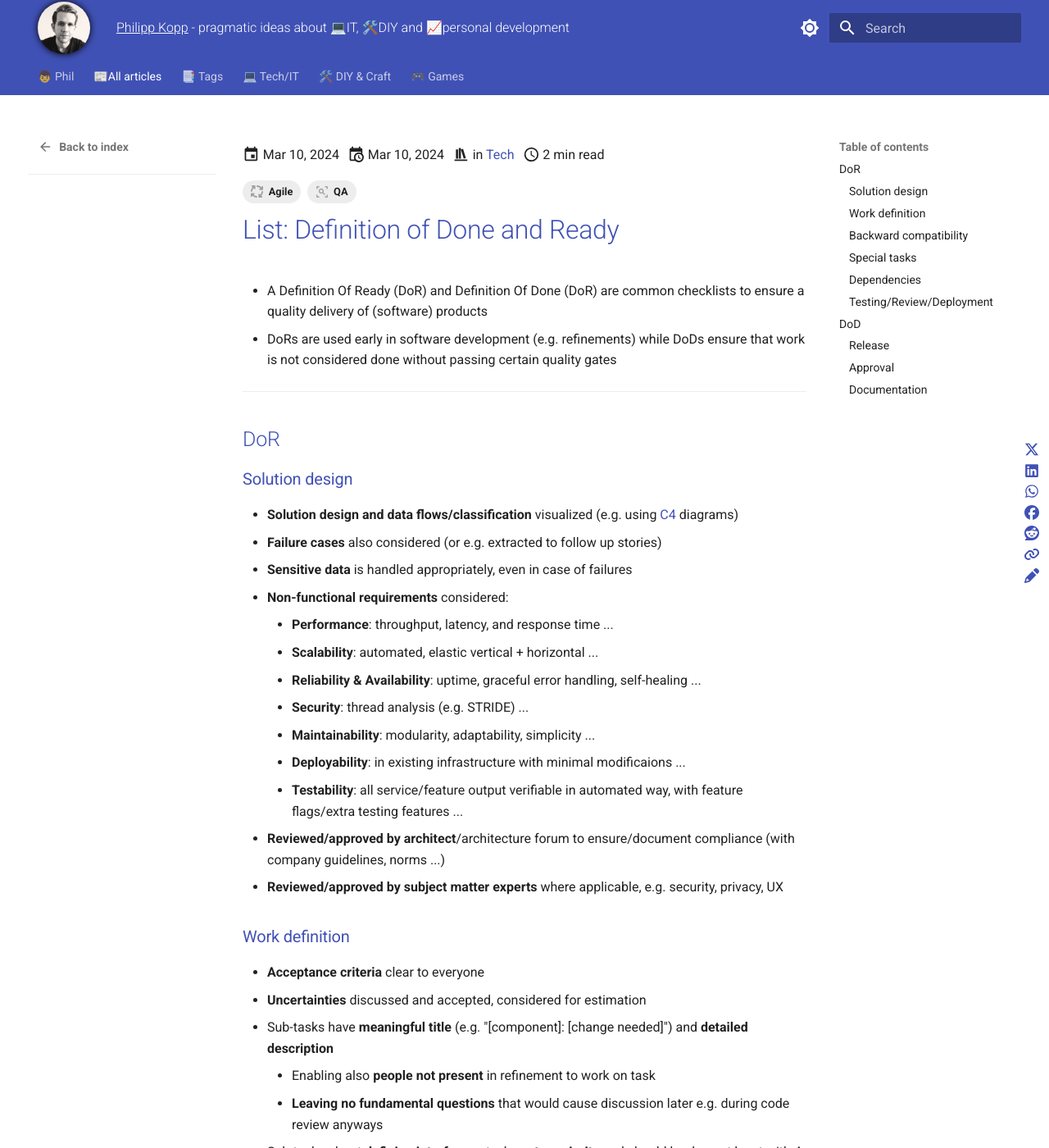
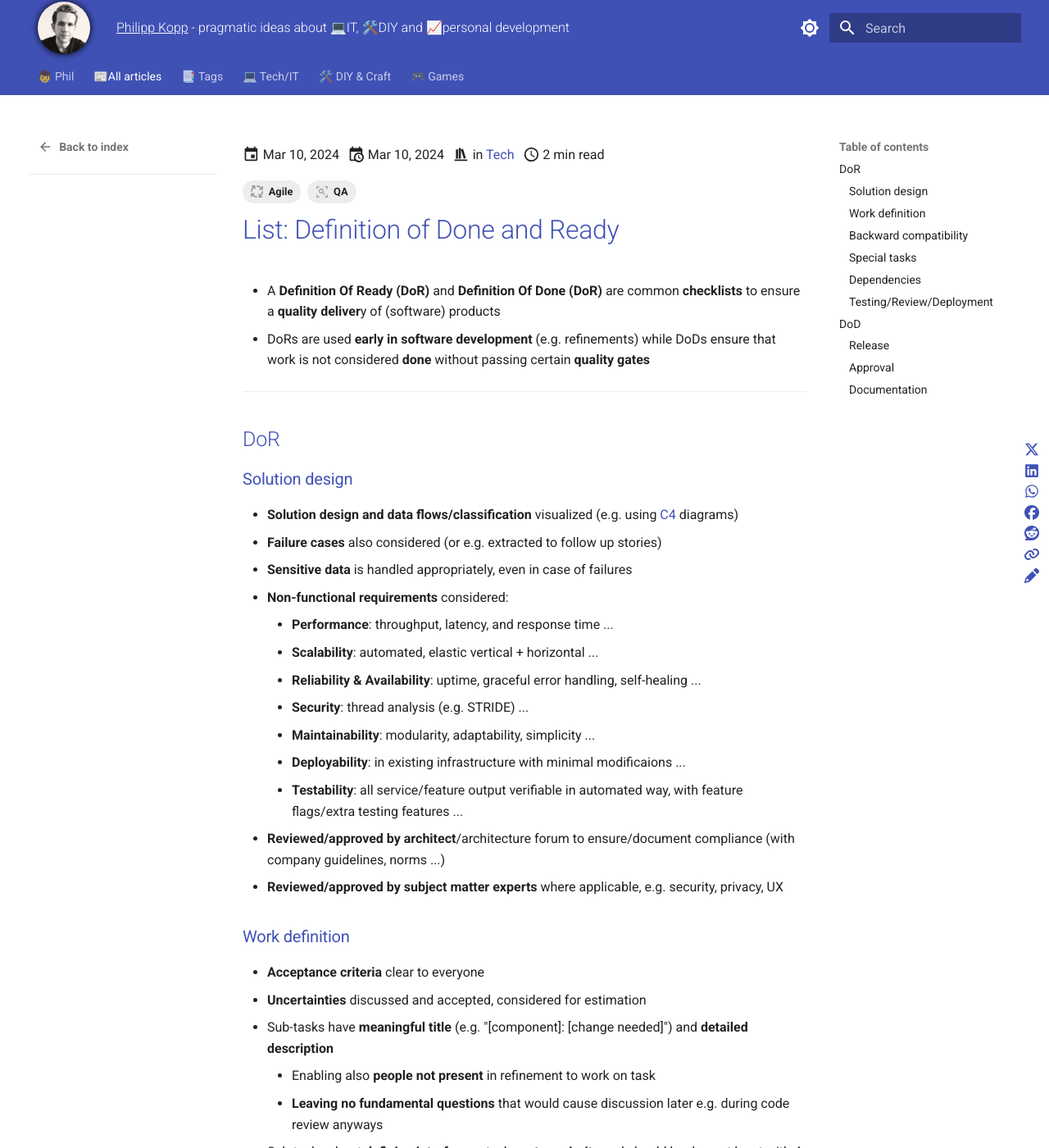
Before and after one commit to phil-m-kopp/phil-m-kopp.github.io, an MkDocs documentation site: the page built from docs/articles/posts/tech/list-dor-dod/list-dor-dod.md, in a window 1280 px wide and 1400 px high. Shown: the whole window at 82% size. Built offline with MkDocs 1.6.1 and Material for MkDocs 9.7.7, drawn with Linux system fonts in a browser that asks for light colours; comment, search, counter and statistics services are not loaded; some of the changed text lies outside the part shown.

Commit message:
Formatting

```diff
--- a/docs/articles/posts/tech/list-dor-dod/list-dor-dod.md
+++ b/docs/articles/posts/tech/list-dor-dod/list-dor-dod.md
@@ -12,8 +12,8 @@ description: Definition Of Ready (DoR) and Done (DoR) are checklists to ensure a
 comments: true
 ---
 
-- A Definition Of Ready (DoR) and Definition Of Done (DoR) are common checklists to ensure a quality delivery of (software) products
-- DoRs are used early in software development (e.g. refinements) while DoDs ensure that work is not considered done without passing certain quality gates
+- A **Definition Of Ready (DoR)** and **Definition Of Done (DoR)** are common **checklists** to ensure a **quality deliver**y of (software) products
+- DoRs are used **early in software development** (e.g. refinements) while DoDs ensure that work is not considered **done** without passing certain **quality gates**
 
 <!--more-->
 
```
Also changed, not shown: other parts of docs/articles/posts/tech/list-dor-dod/list-dor-dod.md (+1 -1 lines).
